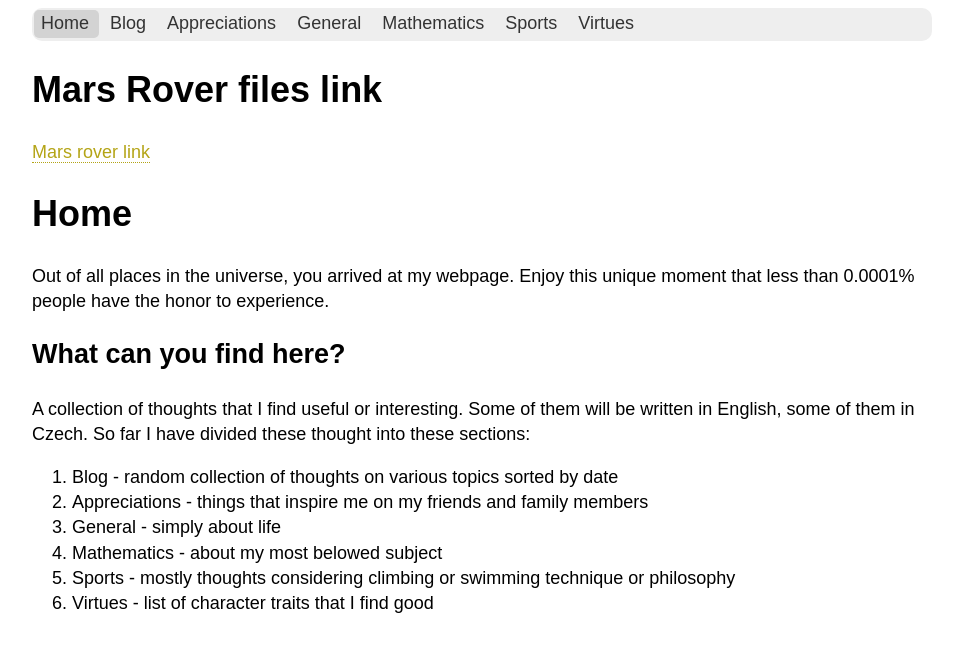
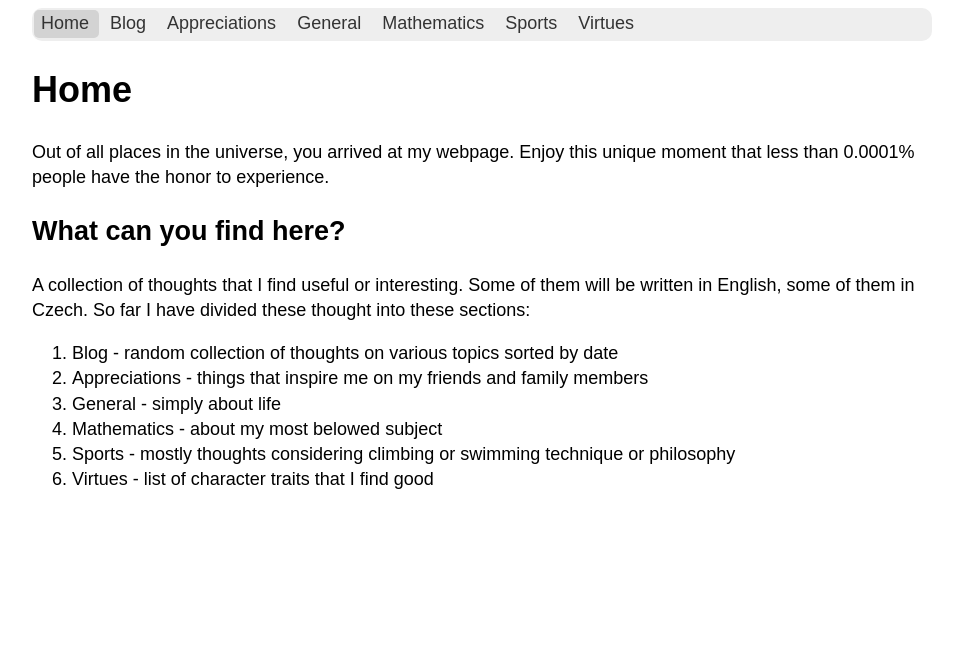
Before and after one commit to hartmaj2/hartmaj2.github.io, a Jekyll site: the page built from index.md, in a window 1280 px wide. Shown: the top 652 px of the page, without its empty margins (158-1121 px from the left). Built offline with Jekyll 4.4.1, drawn with Linux system fonts in a browser that asks for light colours.

Commit message:
Remove link

```diff
--- a/index.md
+++ b/index.md
@@ -4,11 +4,6 @@ title: Home
 permalink: /
 navbar_order: 100
 ---
-
-# Mars Rover files link
-
-<a href="https://github.com/hartmaj2/hartmaj2.github.io/blob/main/Resources/ddm/mars_rover.zip"> Mars rover link</a>
-
 # Home
 
 Out of all places in the universe, you arrived at my webpage. Enjoy this unique moment that less than 0.0001% people have the honor to experience.
```
